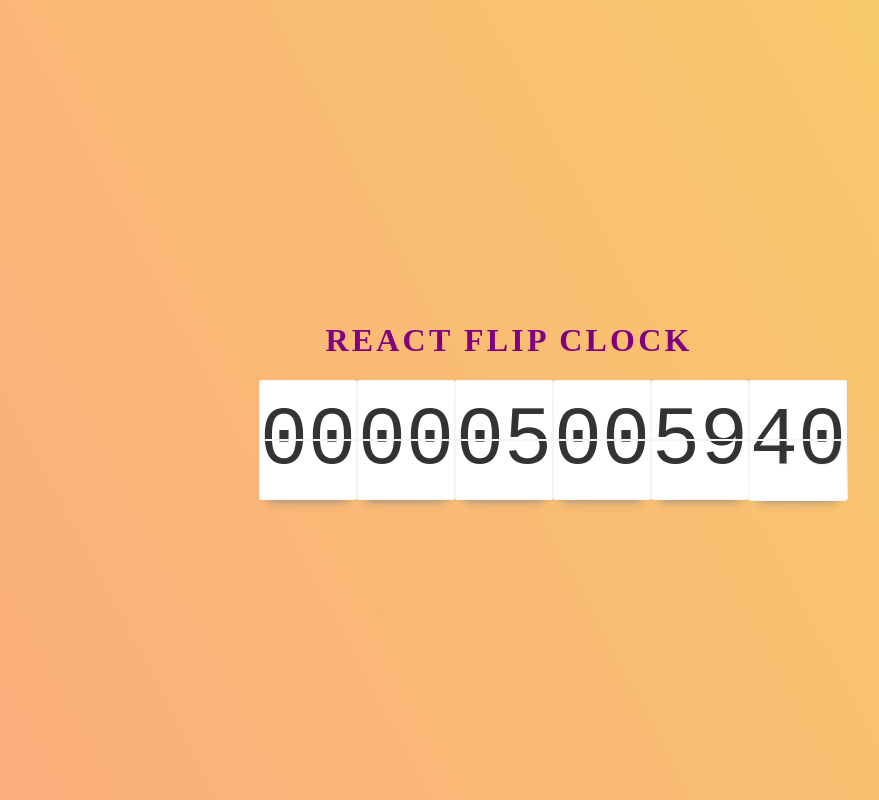
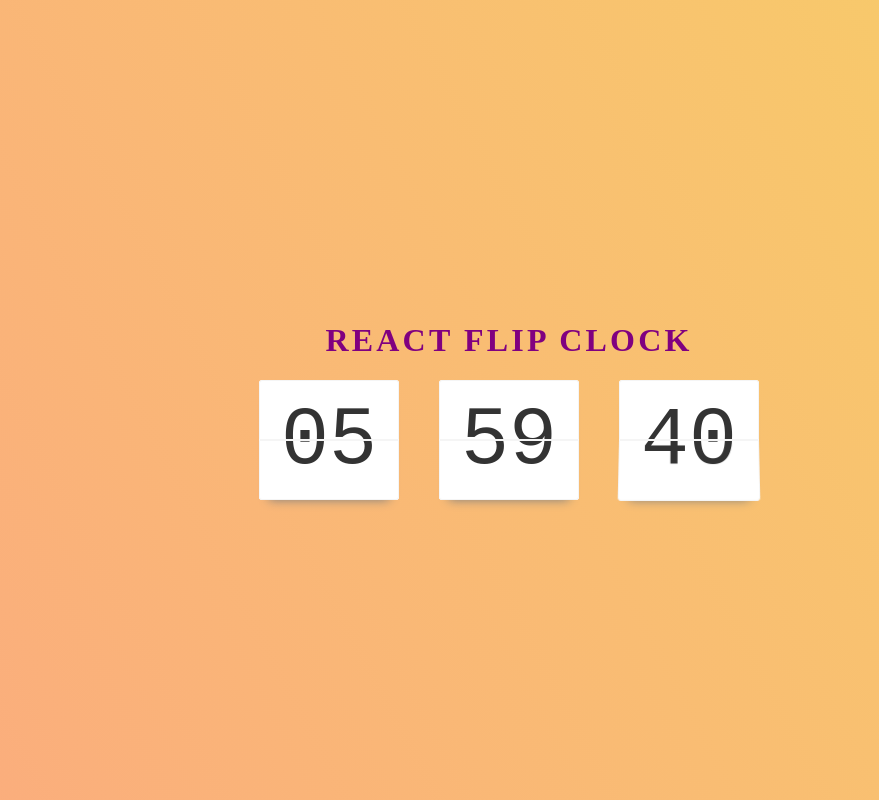
Before and after one commit to afung206/FlipClock, a React (Create React App) app: page / in a window 1280 px wide. Shown: the whole page, without its empty margins (131-1010 px from the left). Built offline with nearby package versions, Linux system fonts and the light colour scheme; a web font is replaced by a local one.

Commit message:
Revert "Fixed animation when seconds rolled over and both minutes and seconds updated"
This reverts commit 091fa5a4131404abb674841970c85c376eaeaf56.

```diff
--- a/src/components/FlipClock/FlipClock.tsx
+++ b/src/components/FlipClock/FlipClock.tsx
@@ -52,19 +52,16 @@ export const FlipClock: FunctionComponent = () => {
         <>
             <div className={"flipClock"}>
                 <FlipUnitContainer
-                    key={hours}
                     unit={"hours"}
                     digit={hours}
                     shuffle={hoursShuffle}
                 />
                 <FlipUnitContainer
-                    key={minutes}
                     unit={"minutes"}
                     digit={minutes}
                     shuffle={minutesShuffle}
                 />
                 <FlipUnitContainer
-                    key={seconds}
                     unit={"seconds"}
                     digit={seconds}
                     shuffle={secondsShuffle}
--- a/src/components/FlipClock/FlipUnitContainer.tsx
+++ b/src/components/FlipClock/FlipUnitContainer.tsx
@@ -40,7 +40,7 @@ export const FlipUnitContainer: FunctionComponent<FlipUpContainerProps> = (props
 
     return (
         <>
-          <div className={"flipUnitContainer"}>
+          <div key={`${currentDigit}`} className={"flipUnitContainer"}>
             <StaticCard position={"upperCard"} digit={currentDigit} />
             <StaticCard position={"lowerCard"} digit={previousDigit} />
             <AnimatedCard digit={digit1} animation={animation1} />
```
